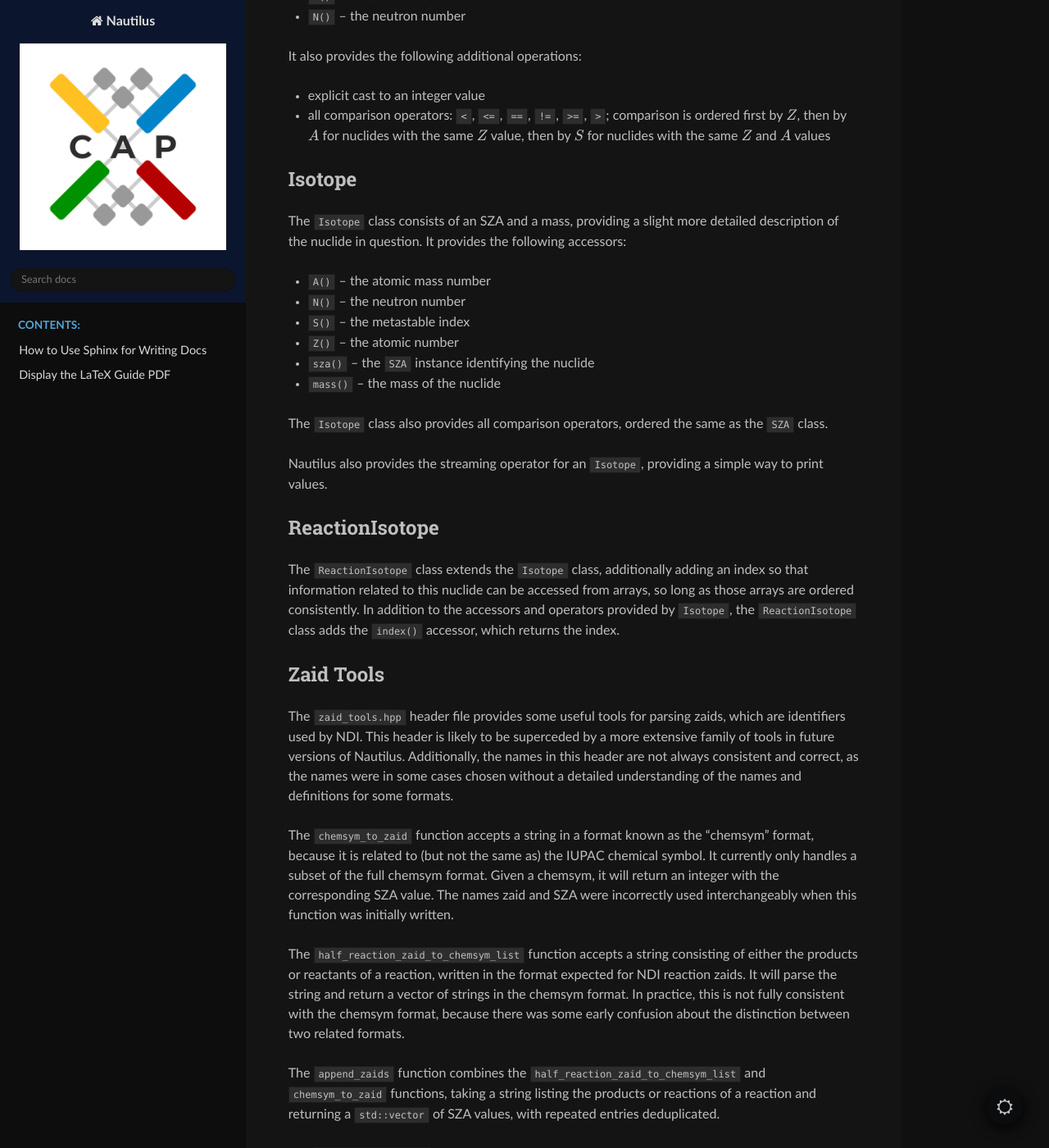
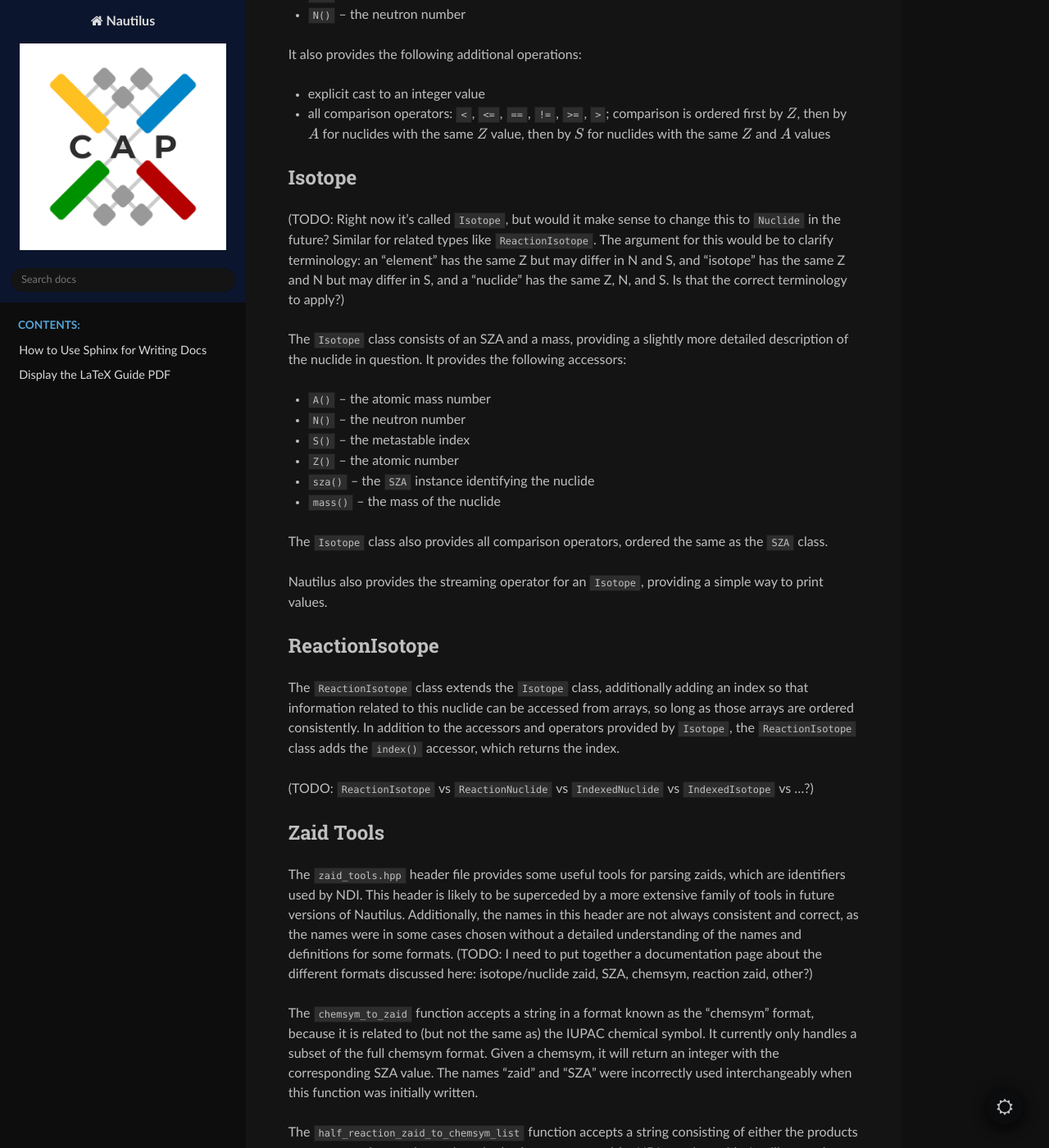
Before and after one commit to lanl/Nautilus, a Sphinx documentation site: the page built from doc/sphinx/src/overview.rst, in a window 1280 px wide and 1400 px high, scrolled down 777 px. Shown: the whole window at 82% size. Built offline with Sphinx 7.4.7 and the Read the Docs theme 3.1.0, drawn with Linux system fonts in a browser that asks for light colours; some of the changed text lies outside the part shown.

Commit message:
Some cleanup and annotation.

```diff
--- a/doc/sphinx/index.rst
+++ b/doc/sphinx/index.rst
@@ -21,14 +21,16 @@
 
 __ `repository issues`_
 
-.. _`repository issues`: https://re-git.lanl.gov/xcap/ec/singe/-/issues
+.. _`repository issues`: https://re-git.lanl.gov/xcap/oss/singe/-/issues
 
 .. _`xcap-support@lanl.gov`: xcap-support@lanl.gov
 .. _`Bobby Philip`: bphilip@lanl.gov
 .. _`Brendan Krueger`: bkkrueger@lanl.gov
 .. _`Diego Lonardoni`: lonardoni@lanl.gov
 
-Nautilus is currently export-controlled, but is in process to become open-source.
+Nautilus has been approved for open source release and has been assigned O4852 by the Feynman
+Center for Innovation at Los Alamos National Laboratory.  Please see the LICENSE file included in
+the repository for copyright information.
 
 Indices and tables
 ==================
--- a/doc/sphinx/src/overview.rst
+++ b/doc/sphinx/src/overview.rst
@@ -18,7 +16,7 @@
 
 An SZA is an integer value, defined as
 
-.. math:: \text{SZA} = (S * 1000 + Z) * 1000 + A
+.. math:: \text{SZA} = S * 1,000,000 + Z * 1,000 + A
 
 where :math:`Z` is the atomic number of the nuclide, :math:`A` is the atomic mass number, and
 :math:`S` is the metastable index.
@@ -45,7 +43,13 @@
 Isotope
 ---------------------------------------------------------------------------------------------------
 
-The ``Isotope`` class consists of an SZA and a mass, providing a slight more detailed description
+(TODO: Right now it's called ``Isotope``, but would it make sense to change this to ``Nuclide`` in
+the future?  Similar for related types like ``ReactionIsotope``.  The argument for this would be to
+clarify terminology: an "element" has the same Z but may differ in N and S, and "isotope" has the
+same Z and N but may differ in S, and a "nuclide" has the same Z, N, and S.  Is that the correct
+terminology to apply?)
+
+The ``Isotope`` class consists of an SZA and a mass, providing a slightly more detailed description
 of the nuclide in question.  It provides the following accessors:
 
 - ``A()`` -- the atomic mass number
@@ -69,6 +73,9 @@
 ordered consistently.  In addition to the accessors and operators provided by ``Isotope``, the
 ``ReactionIsotope`` class adds the ``index()`` accessor, which returns the index.
 
+(TODO: ``ReactionIsotope`` vs ``ReactionNuclide`` vs ``IndexedNuclide`` vs ``IndexedIsotope`` vs
+...?)
+
 Zaid Tools
 ---------------------------------------------------------------------------------------------------
 
@@ -76,22 +83,24 @@
 identifiers used by NDI.  This header is likely to be superceded by a more extensive family of
 tools in future versions of Nautilus.  Additionally, the names in this header are not always
 consistent and correct, as the names were in some cases chosen without a detailed understanding of
-the names and definitions for some formats.
+the names and definitions for some formats.  (TODO: I need to put together a documentation page
+about the different formats discussed here: isotope/nuclide zaid, SZA, chemsym, reaction zaid,
+other?)
 
 The ``chemsym_to_zaid`` function accepts a string in a format known as the "chemsym" format,
 because it is related to (but not the same as) the IUPAC chemical symbol.  It currently only
 handles a subset of the full chemsym format.  Given a chemsym, it will return an integer with the
-corresponding SZA value.  The names zaid and SZA were incorrectly used interchangeably when this
-function was initially written.
+corresponding SZA value.  The names "zaid" and "SZA" were incorrectly used interchangeably when
+this function was initially written.
 
 The ``half_reaction_zaid_to_chemsym_list`` function accepts a string consisting of either the
 products or reactants of a reaction, written in the format expected for NDI reaction zaids.  It
-will parse the string and return a vector of strings in the chemsym format.  In practice, this is
-not fully consistent with the chemsym format, because there was some early confusion about the
-distinction between two related formats.
+will parse the string and return a ``std::vector`` of strings in the chemsym format.  In practice,
+this is not fully consistent with the chemsym format, because there was some early confusion about
+the distinction between two related formats.
 
 The ``append_zaids`` function combines the ``half_reaction_zaid_to_chemsym_list`` and
-``chemsym_to_zaid`` functions, taking a string listing the products or reactions of a reaction and
+``chemsym_to_zaid`` functions, taking a string listing the products or reactants of a reaction and
 returning a ``std::vector`` of SZA values, with repeated entries deduplicated.
 
 The ``get_reactant_zaids`` function accepts an NDI reaction zaid as a string, identifies the
```
Also changed, not shown: other parts of doc/sphinx/src/overview.rst (+0 -2 lines), README.md (+4 -4 lines), 2 other files.
